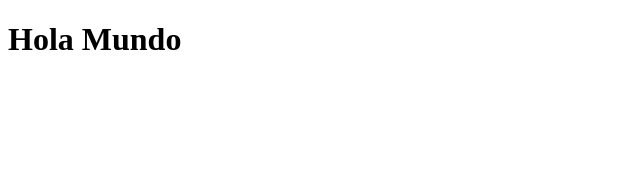
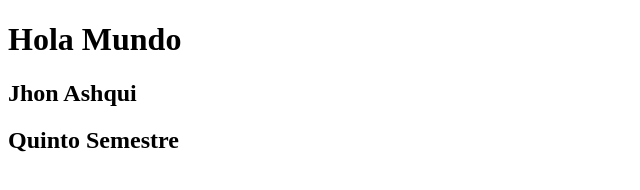
Before and after one commit to JhonAshqui/jhonashqui.github.io, a plain HTML site: page index.html in a window 1280 px wide. Shown: the whole page, without its empty margins (0-640 px from the left). Drawn offline with Linux system fonts and the light colour scheme.

Commit message:
Add index

```diff
--- a/index.html
+++ b/index.html
@@ -7,5 +7,8 @@
 </head>
 <body>
     <h1>Hola Mundo</h1>
+    <h2>Jhon Ashqui</h2>
+    <h2>Quinto Semestre</h2>
+
 </body>
 </html>
```
